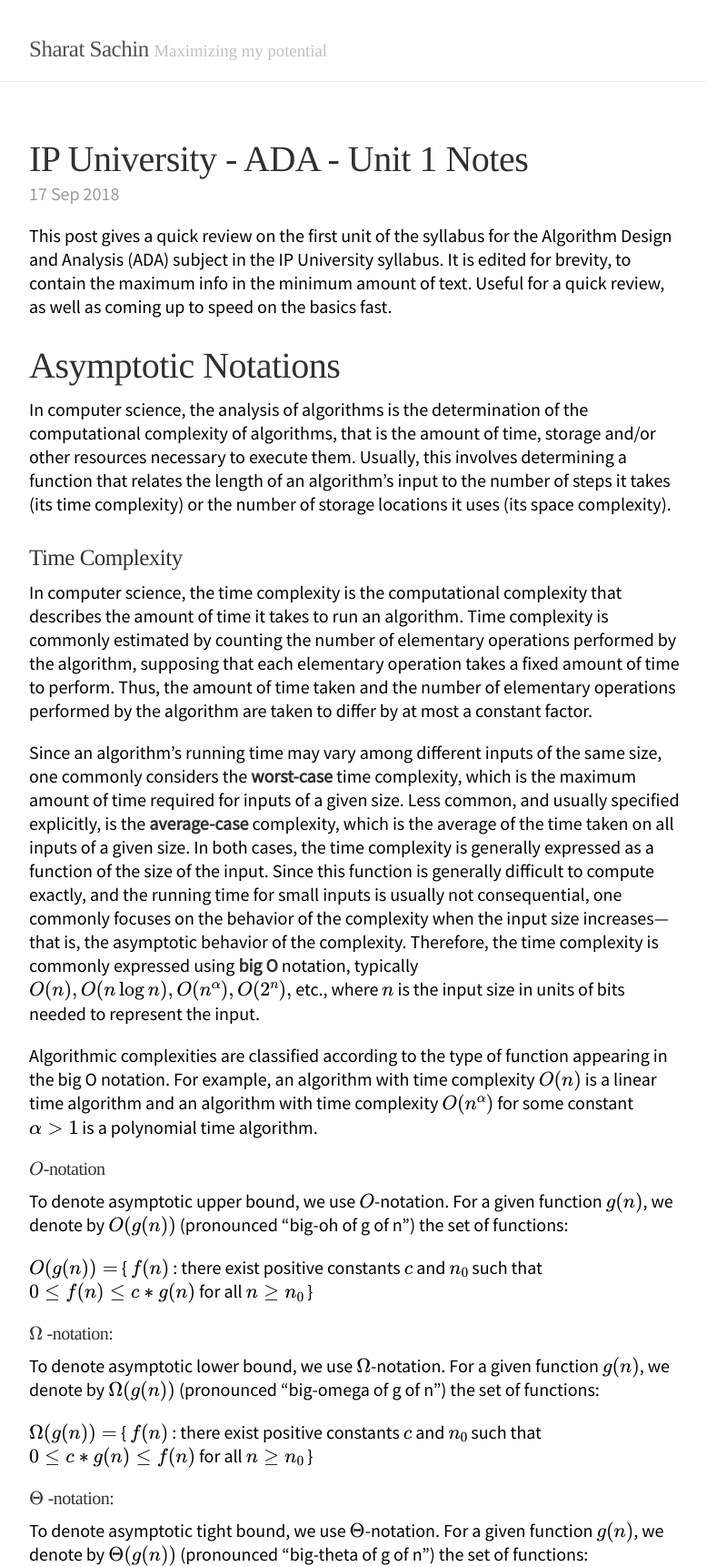
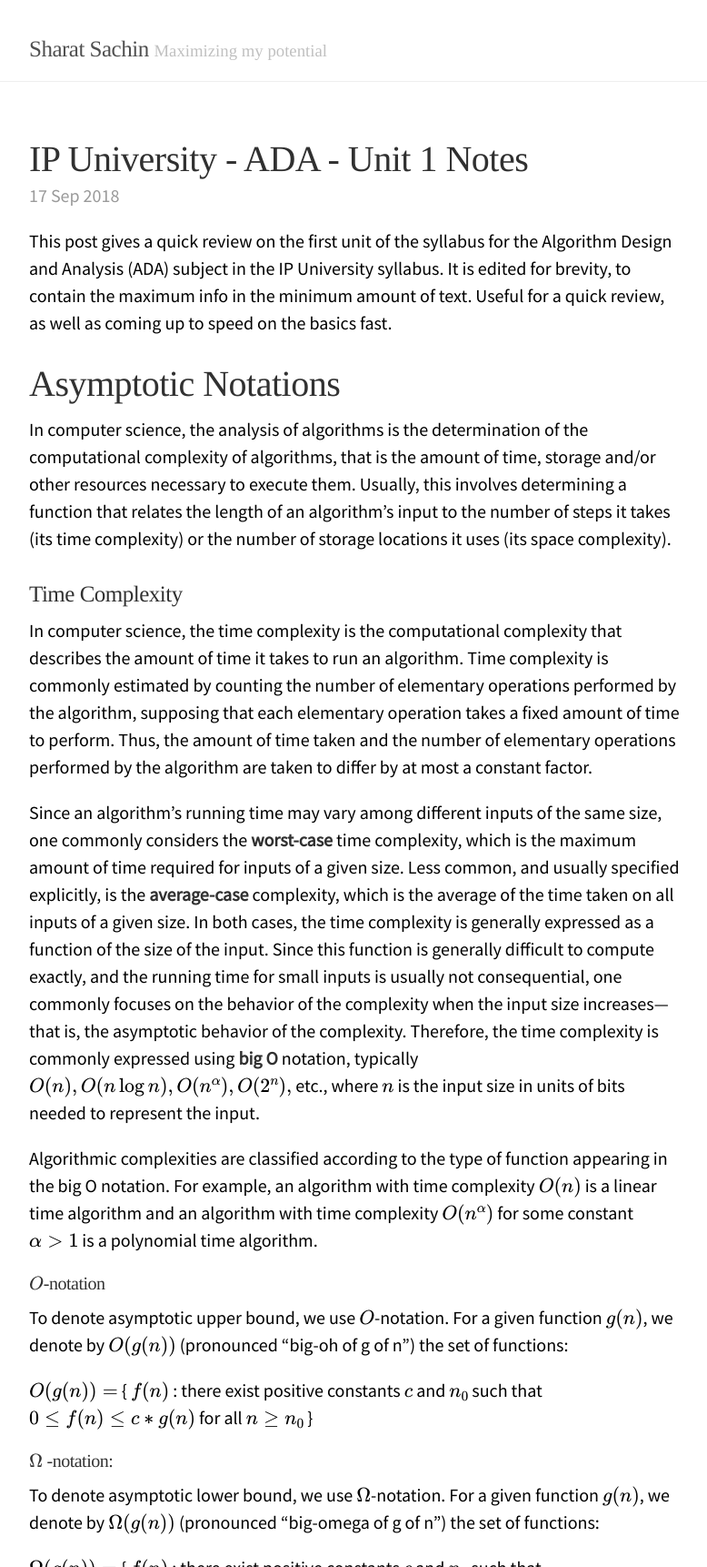
Before and after one commit to sharatsachin/sharatsachin.github.io, a Jekyll site: the page built from _posts/2018-09-17-ADA-unit1.md, in a window 1280 px wide. Shown: the part 102-1824 px from the top of the page at 91% size, without its empty margins (248-1026 px from the left). Built offline with Jekyll 4.4.1, drawn with Linux system fonts in a browser that asks for light colours; some web fonts are replaced; formulas are drawn with MathJax 3; comment, search, counter and statistics services are not loaded; grey boxes are pictures that could not be loaded.

Commit message:
changed font sizes

```diff
--- a/public/css/poole.css
+++ b/public/css/poole.css
@@ -49,8 +49,8 @@
 
 html {
   font-family: "Helvetica Neue", Helvetica, Arial, sans-serif;
-  font-size: 14px;
-  line-height: 1.3;
+  font-size: 15px;
+  line-height: 1.5;
 }
 @media (min-width: 38em) {
   html {
@@ -149,7 +149,7 @@
 /* Code */
 code,
 pre {
-  font-family: Menlo, Monaco, "Courier New", monospace;
+  font-family: 'Source Code Pro', Menlo, Monaco, "Courier New", monospace !important;
 }
 code {
   padding: .25em .5em;
@@ -189,7 +189,7 @@
 
 /* Gist via GitHub Pages */
 .gist .gist-file {
-  font-family: Menlo, Monaco, "Courier New", monospace !important;
+  font-family: 'Source Code Pro', Menlo, Monaco, "Courier New", monospace !important;
 }
 .gist .markdown-body {
   padding: 15px;
```
